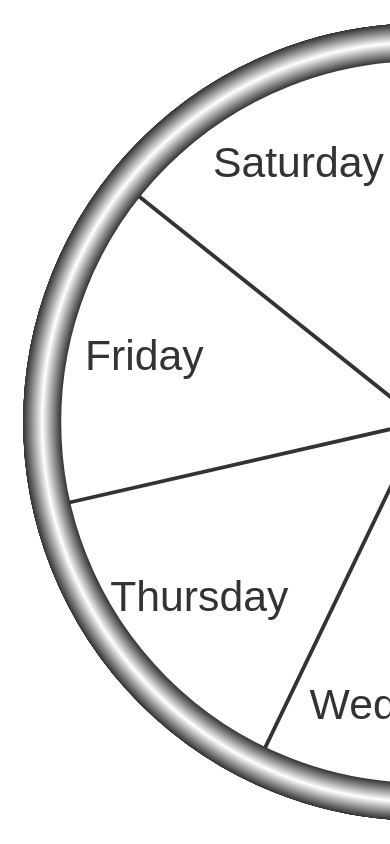
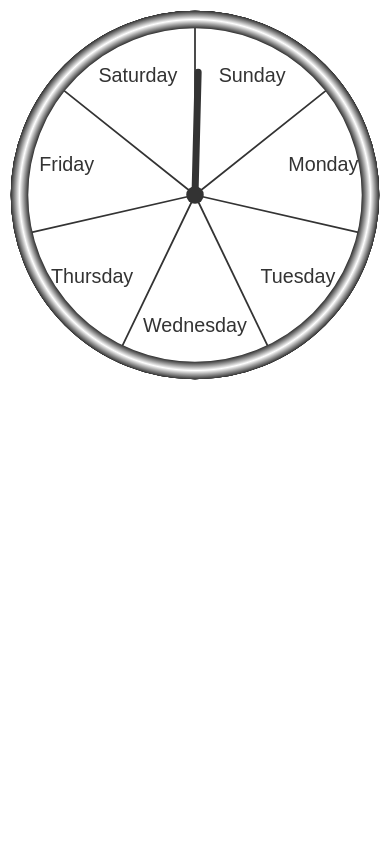
Before and after one commit to m5r/dayclock, a plain HTML site: page index.html in a window 390 px wide. Drawn offline with Linux system fonts and the light colour scheme.

Commit message:
square canvas dimensions

```diff
--- a/index.html
+++ b/index.html
@@ -59,7 +59,7 @@
         }
 	</style>
 	<style>
-        html, body, #clock {
+        html, body {
             height: 100%;
             width: 100%;
         }
@@ -74,8 +74,13 @@
 
 <script>
 	const canvas = document.getElementById("clock");
-	canvas.width = window.innerWidth;
-	canvas.height = window.innerHeight;
+	if (window.innerHeight > window.innerWidth) {
+		canvas.width = window.innerWidth;
+		canvas.height = window.innerWidth;
+	} else {
+		canvas.width = window.innerHeight;
+		canvas.height = window.innerHeight;
+	}
 
 	const ctx = canvas.getContext("2d");
 	const center = canvas.height / 2;
```
